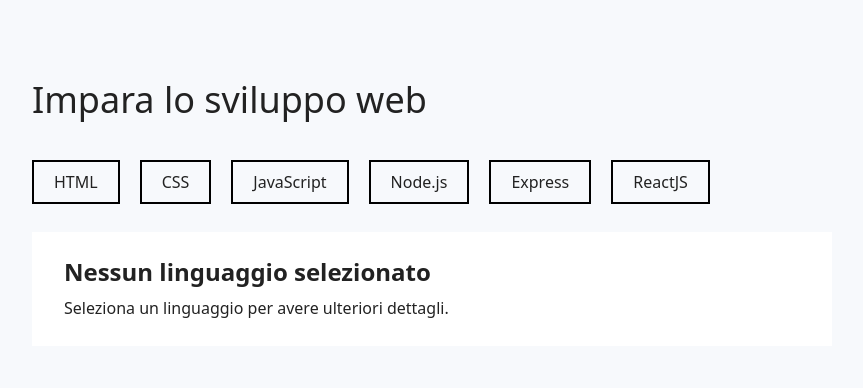
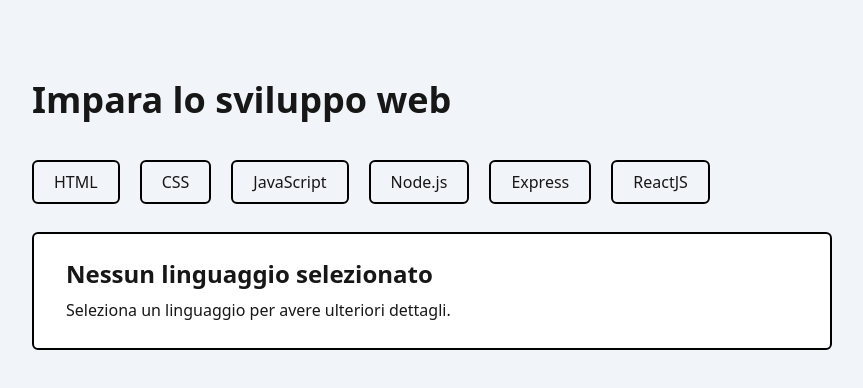
Before and after one commit to SimoL-003/react-use-state, a React (Vite) app: page / in a window 1280 px wide. Shown: the top 388 px of the page, without its empty margins (96-959 px from the left). Built offline with nearby package versions, Linux system fonts and the light colour scheme.

Commit message:
style: improve UI

```diff
--- a/src/App.jsx
+++ b/src/App.jsx
@@ -21,11 +21,13 @@
               }}
               title={curLanguage.title}
               isActive={curLanguage === activeLanguage}
+              color={curLanguage.color}
             />
           ))}
         </div>
 
         <Card
+          color={activeLanguage.color}
           title={activeLanguage.title}
           description={activeLanguage.description}
         />
--- a/src/components/Button.jsx
+++ b/src/components/Button.jsx
@@ -1,8 +1,11 @@
-export default function Button({ title, onClickFunction, isActive }) {
+export default function Button({ title, onClickFunction, isActive, color }) {
   return (
     <button
       onClick={onClickFunction}
-      className={`button ${isActive ? "active" : ""}`}
+      className={`button ${
+        isActive ? "active" : ""
+      } hover:opacity-90 hover:-translate-y-0.5`}
+      style={isActive ? { borderColor: color } : {}}
     >
       {title}
     </button>
--- a/src/components/Card.jsx
+++ b/src/components/Card.jsx
@@ -1,6 +1,6 @@
-export default function Card({ title, description }) {
+export default function Card({ title, description, color }) {
   return (
-    <div className="card">
+    <div className="card" style={{ borderColor: color }}>
       <h3>{title || "Nessun linguaggio selezionato"}</h3>
       <p>
         {description || "Seleziona un linguaggio per avere ulteriori dettagli."}
--- a/src/data/languages.js
+++ b/src/data/languages.js
@@ -4,36 +4,42 @@
     title: "HTML",
     description:
       "HTML (HyperText Markup Language) è il linguaggio standard per creare pagine e applicazioni web. Struttura il contenuto web e fornisce elementi di base come titoli, paragrafi e immagini.",
+    color: "#e44d26",
   },
   {
     id: 2,
     title: "CSS",
     description:
       "CSS (Cascading Style Sheets) è un linguaggio di stile utilizzato per descrivere la presentazione di un documento scritto in HTML o XML. Controlla il layout, i colori, i caratteri e l'aspetto complessivo di una pagina web.",
+    color: "#264de4",
   },
   {
     id: 3,
     title: "JavaScript",
     description:
       "JavaScript è un linguaggio di programmazione dinamico utilizzato per lo sviluppo web, che consente contenuti interattivi come grafici animati, pulsanti cliccabili e altre funzionalità dinamiche sui siti web.",
+    color: "#f7df1e",
   },
   {
     id: 4,
     title: "Node.js",
     description:
       "Node.js è un ambiente di runtime JavaScript lato server che permette di utilizzare JavaScript anche sul backend, consentendo agli sviluppatori di usare lo stesso linguaggio sia sul client che sul server.",
+    color: "#339933",
   },
   {
     id: 5,
     title: "Express",
     description:
       "Express è un framework per applicazioni web minimalista e veloce per Node.js. Fornisce strumenti robusti per creare applicazioni web e API e semplifica la gestione delle rotte e delle richieste.",
+    color: "#444444",
   },
   {
     id: 6,
     title: "ReactJS",
     description:
       "ReactJS è una libreria JavaScript per costruire interfacce utente, in particolare applicazioni a pagina singola. Consente agli sviluppatori di creare componenti UI riutilizzabili e di gestire efficacemente lo stato dell'applicazione.",
+    color: "#61dafb",
   },
 ];
 
--- a/src/index.css
+++ b/src/index.css
@@ -2,11 +2,10 @@
 
 @layer base {
   body {
-    color: #222;
-    background-color: #f7f9fc;
+    @apply text-neutral-900 bg-slate-100 dark:text-neutral-300 dark:bg-slate-800;
   }
   h1 {
-    @apply text-4xl mb-4;
+    @apply text-4xl mb-4 font-bold;
   }
 
   h3 {
@@ -21,14 +20,14 @@
   }
 
   .card {
-    @apply bg-white py-6 px-8 mt-7 max-w-[800px] leading-[1.6];
+    @apply bg-white dark:bg-black border-2 border-black dark:border-neutral-300 py-6 px-8 mt-7 max-w-[800px] leading-[1.6] rounded-md;
   }
 
   .button {
-    @apply block border-2 border-black py-2 px-5 font-medium cursor-pointer;
+    @apply block border-2 border-black dark:border-neutral-300 py-2 px-5 font-medium cursor-pointer rounded-md;
   }
 
   .button.active {
-    @apply bg-amber-300;
+    @apply bg-neutral-200 dark:bg-neutral-700;
   }
 }
```
